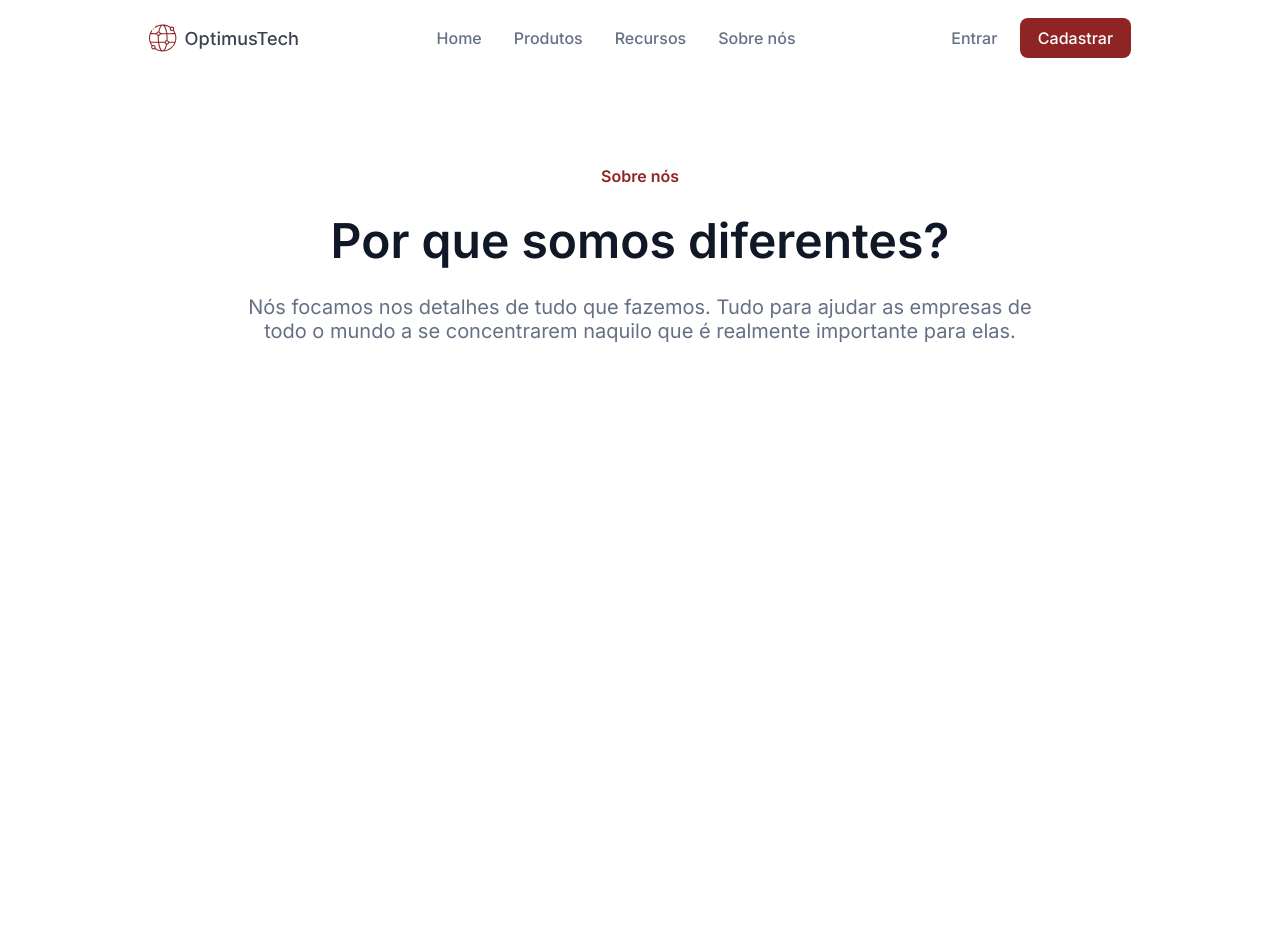
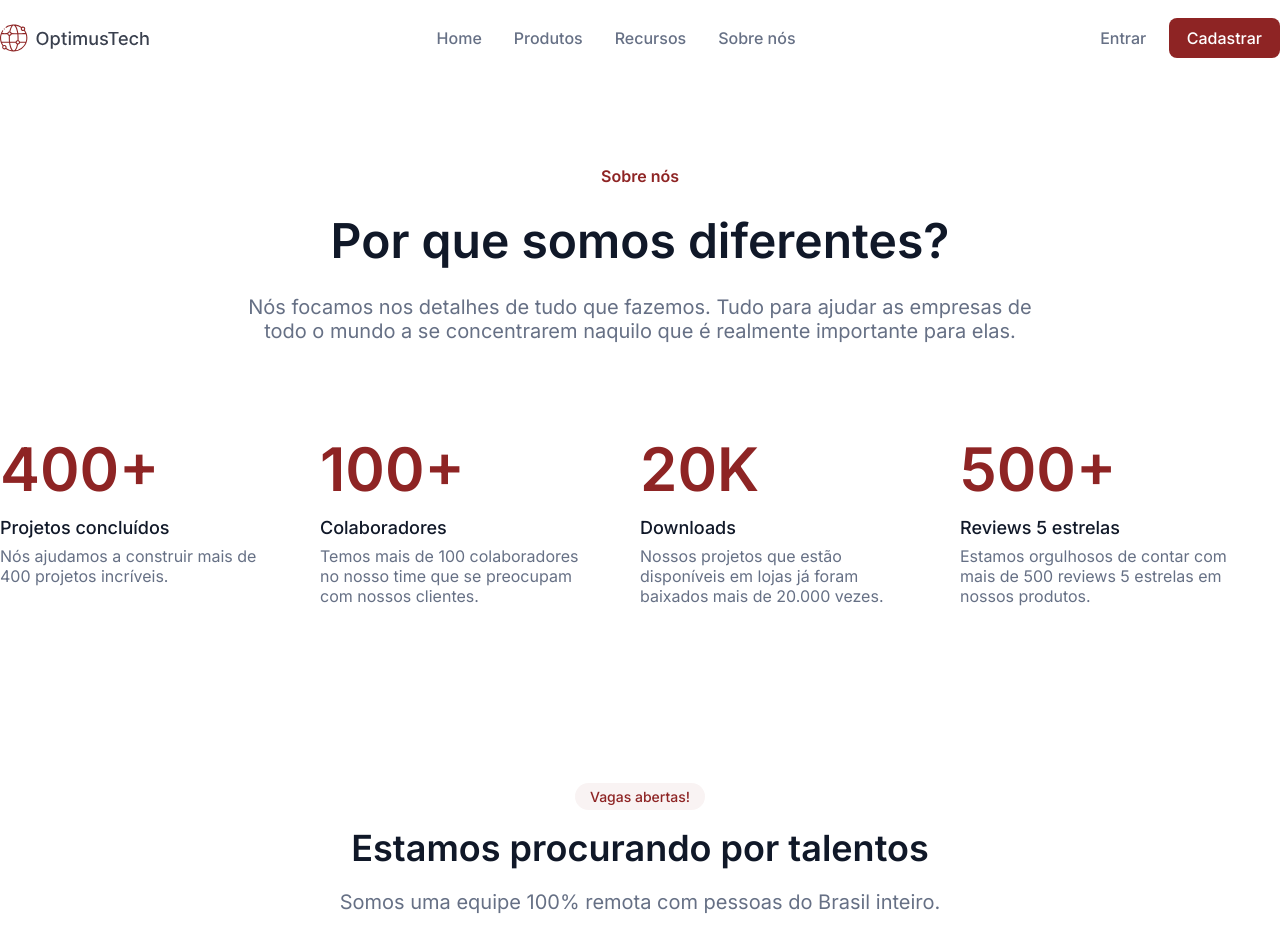
Before and after one commit to matheusvgc/7DaysOfCode, a plain HTML site: page index.html in a window 1280 px wide. Shown: the top 952 px of the page. Before the commit the page ends 800 px from the top, so only its background shows below. Drawn offline with Linux system fonts and the light colour scheme.

Commit message:
add sections metricas e talentos

```diff
--- a/assets/css/style.css
+++ b/assets/css/style.css
@@ -1,5 +1,5 @@
 * {
-  margin: 0 auto;
+  margin: 0;
   padding: 0;
   box-sizing: border-box;
   font-family: 'Inter', sans-serif;
@@ -9,18 +9,23 @@ html {
   scroll-behavior: smooth;
 }
 
+body {
+  background: #ffffff;
+}
+
 .container {
   max-width: 1280px;
+  margin: 0 auto;
 }
 
 header .container {
   display: flex;
   align-items: center;
   justify-content: space-between;
-  padding: 18px 80px;
+  padding: 18px 0;
 }
 
-header .logo {
+header img.logo {
   width: 150px;
 }
 
@@ -43,6 +48,7 @@ header .buttons button {
   padding: 10px 18px;
   border-radius: 8px;
   border: none;
+  cursor: pointer;
 }
 
 header .buttons button.entrar {
@@ -81,3 +87,76 @@ header .buttons button.cadastrar {
   font-weight: 400;
   color: #667085;
 }
+
+
+/* =============== METRICAS =============== */
+
+.metricas {
+  margin-bottom: 90px;
+}
+
+.metricas .container {
+  display: grid;
+  grid-template-columns: repeat(4, 1fr);
+}
+
+.metrica {
+  max-width: 280px;
+}
+
+.metrica .title-metricas {
+  font-size: 60px;
+  font-weight: 600;
+  color: #8E2424;
+}
+
+.metrica .subtitle-metricas {
+  font-size: 18px;
+  font-weight: 500;
+  color: #101828;
+  margin: 12px 0 8px 0;
+}
+
+.metrica p {
+  font-size: 16px;
+  font-weight: 400;
+  color: #667085;
+}
+
+
+/* =============== TALENTOS =============== */
+
+.talentos {
+  padding-top: 90px;
+}
+
+.talentos .container {
+  text-align: center;
+}
+
+.talentos span {
+  font-size: 14px;
+  font-weight: 500;
+  color: #8E2424;
+  background: rgba(142, 36, 36, 0.05);
+  padding: 5px 15px;
+  border-radius: 14px;
+}
+
+.talentos h2 {
+  font-size: 36px;
+  font-weight: 600;
+  color: #101828;
+  margin: 20px 0;
+}
+
+.talentos p {
+  font-size: 20px;
+  font-weight: 400;
+  color: #667085;
+}
+
+.talentos img {
+  width: 100%;
+  margin: 60px 0;
+}
--- a/index.html
+++ b/index.html
@@ -36,6 +36,45 @@
         <p>Nós focamos nos detalhes de tudo que fazemos. Tudo para ajudar as empresas de todo o mundo a se concentrarem naquilo que é realmente importante para elas.</p>
       </div>
     </section>
+
+    <section class="metricas">
+
+      <div class="container">
+        <div class="metrica">
+          <h2 class="title-metricas">400+</h2>
+          <h4 class="subtitle-metricas">Projetos concluídos</h4>
+          <p>Nós ajudamos a construir mais de 400 projetos incríveis.</p>
+        </div>
+
+        <div class="metrica">
+          <h2 class="title-metricas">100+</h2>
+          <h4 class="subtitle-metricas">Colaboradores</h4>
+          <p>Temos mais de 100 colaboradores no nosso time que se preocupam com nossos clientes.</p>
+        </div>
+
+        <div class="metrica">
+          <h2 class="title-metricas">20K</h2>
+          <h4 class="subtitle-metricas">Downloads</h4>
+          <p>Nossos projetos que estão disponíveis em lojas já foram baixados mais de 20.000 vezes.</p>
+        </div>
+
+        <div class="metrica">
+          <h2 class="title-metricas">500+</h2>
+          <h4 class="subtitle-metricas">Reviews 5 estrelas</h4>
+          <p>Estamos orgulhosos de contar com mais de 500 reviews 5 estrelas em nossos produtos.</p>
+        </div>
+
+      </div>
+    </section>
+
+    <section class="talentos">
+      <div class="container">
+        <span>Vagas abertas!</span>
+        <h2>Estamos procurando por talentos</h2>
+        <p>Somos uma equipe 100% remota com pessoas do Brasil inteiro.</p>
+        <img src="./assets/images/Image.png" alt="">
+      </div>
+    </section>
   </main>
 
 </body>
```
Also changed, not shown: assets/images/Image.png (added).
